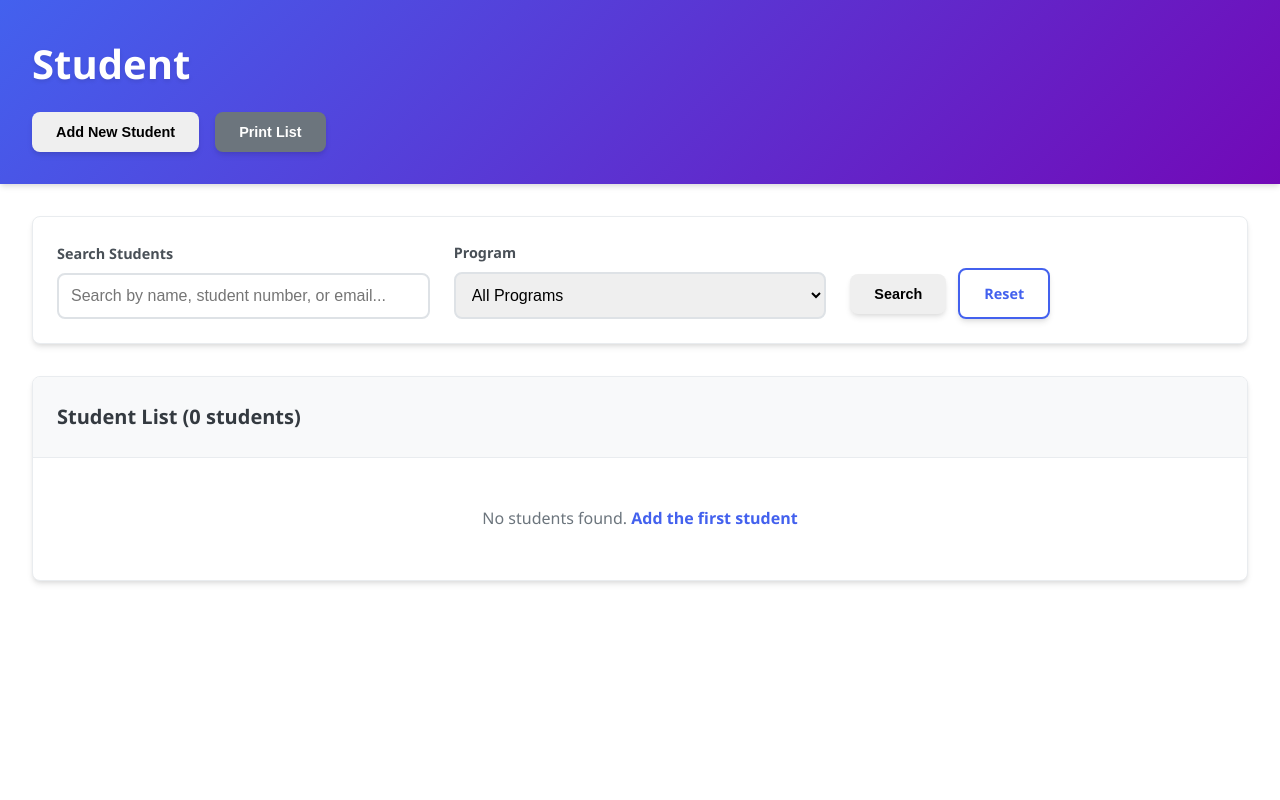
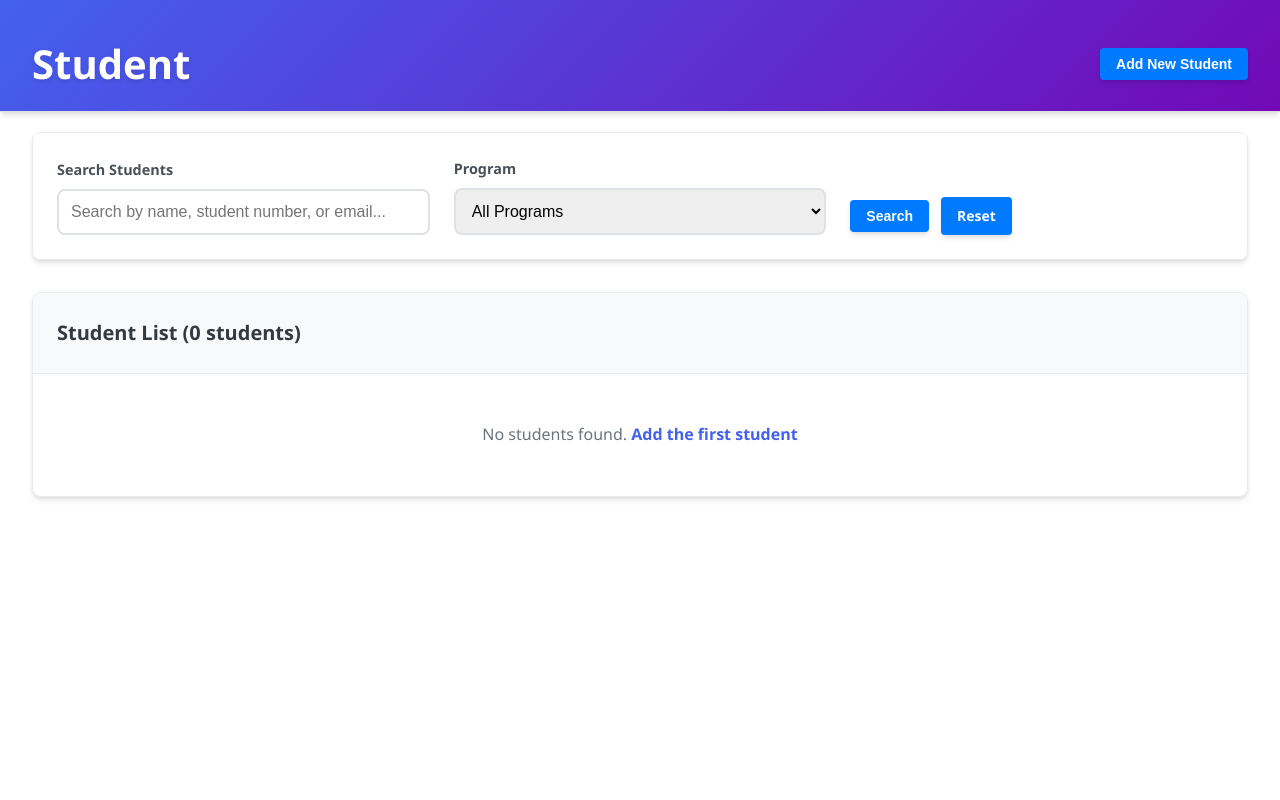
Before and after one commit to ynion-mabeamae/DBA_Student_Enrollment_System, a PHP site: page /student_enrollment_system/includes/student.php in a window 1280 px wide. Run offline with PHP 8.4, Linux system fonts and the light colour scheme; data that the repository does not hold is empty.

Commit message:
Update changes to page header in student php file

```diff
--- a/student_enrollment_system/includes/student.php
+++ b/student_enrollment_system/includes/student.php
@@ -160,7 +160,7 @@ $programs = $conn->query("SELECT * FROM tblprogram ORDER BY program_name");
 <head>
     <meta charset="UTF-8">
     <meta name="viewport" content="width=device-width, initial-scale=1.0">
-    <title>Student Management</title>
+    <title>Student</title>
     <link rel="stylesheet" href="../styles/student.css">
 </head>
 <body>
@@ -180,12 +180,9 @@ $programs = $conn->query("SELECT * FROM tblprogram ORDER BY program_name");
     <div class="main-content">
         <div class="page-header">
             <h1>Student</h1>
-            <div class="action-buttons">
+            <div class="header-actions">
                 <button class="btn" onclick="openModal('add-student-modal')">
                     Add New Student
-                </button>
-                <button class="btn btn-print no-print" onclick="printStudentTable()">
-                    Print List
                 </button>
             </div>
         </div>
--- a/student_enrollment_system/styles/student.css
+++ b/student_enrollment_system/styles/student.css
@@ -524,6 +524,44 @@ body {
     background: var(--info);
 }
 
+.page-header {
+            display: flex;
+            justify-content: space-between;
+            align-items: center;
+            margin-bottom: 20px;
+            padding-bottom: 15px;
+            border-bottom: 1px solid #e0e0e0;
+        }
+
+        .page-header h1 {
+            margin: 0;
+            font-size: 2.5rem;
+            font-weight: 700;
+            text-shadow: 0 2px 4px rgba(0, 0, 0, 0.1);
+        }
+
+        .header-actions {
+            display: flex;
+            gap: 10px;
+        }
+
+        .btn {
+            padding: 8px 16px;
+            background-color: #007bff;
+            color: white;
+            border: none;
+            border-radius: 4px;
+            cursor: pointer;
+            text-decoration: none;
+            display: inline-block;
+            font-size: 14px;
+            transition: background-color 0.3s;
+        }
+
+        .btn:hover {
+            background-color: #0056b3;
+        }
+
 /* Print Styles */
 @media print {
     .no-print {
```
Lines whose indentation alone changed are shown as unchanged.
